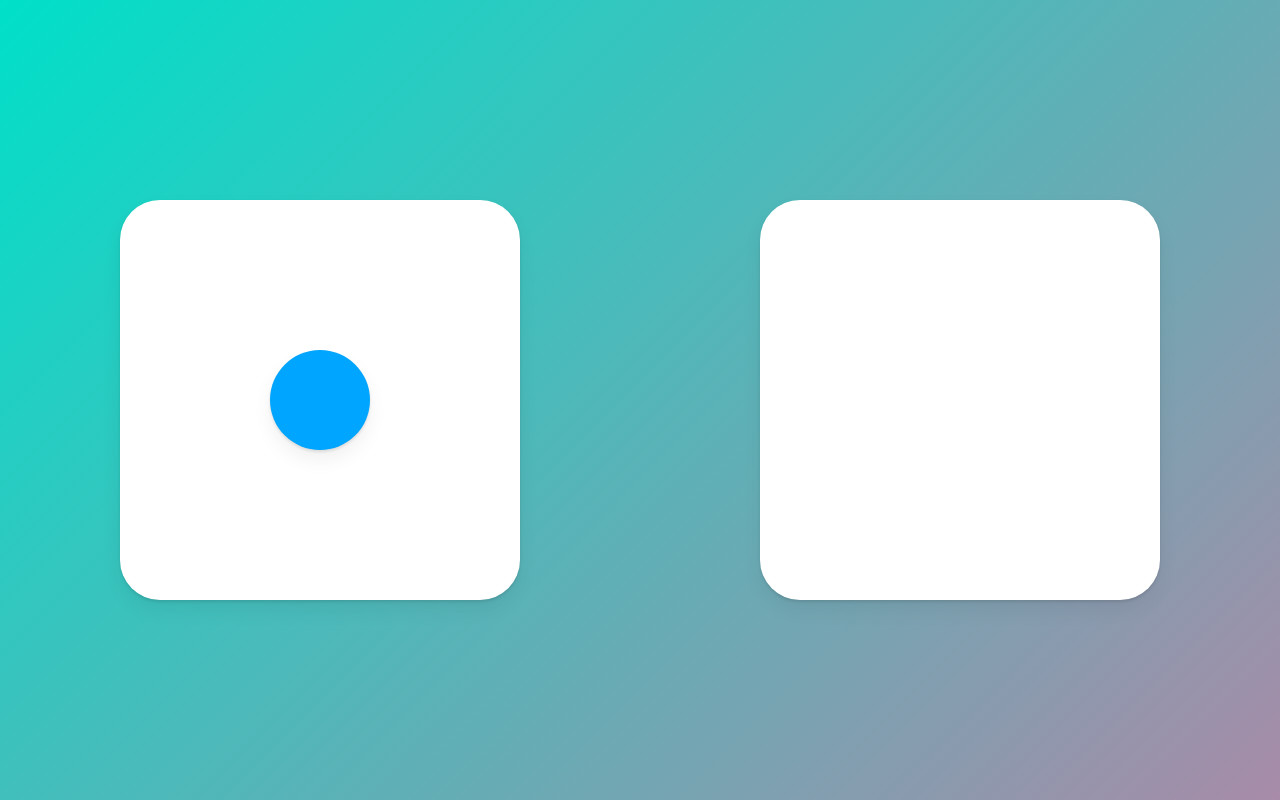
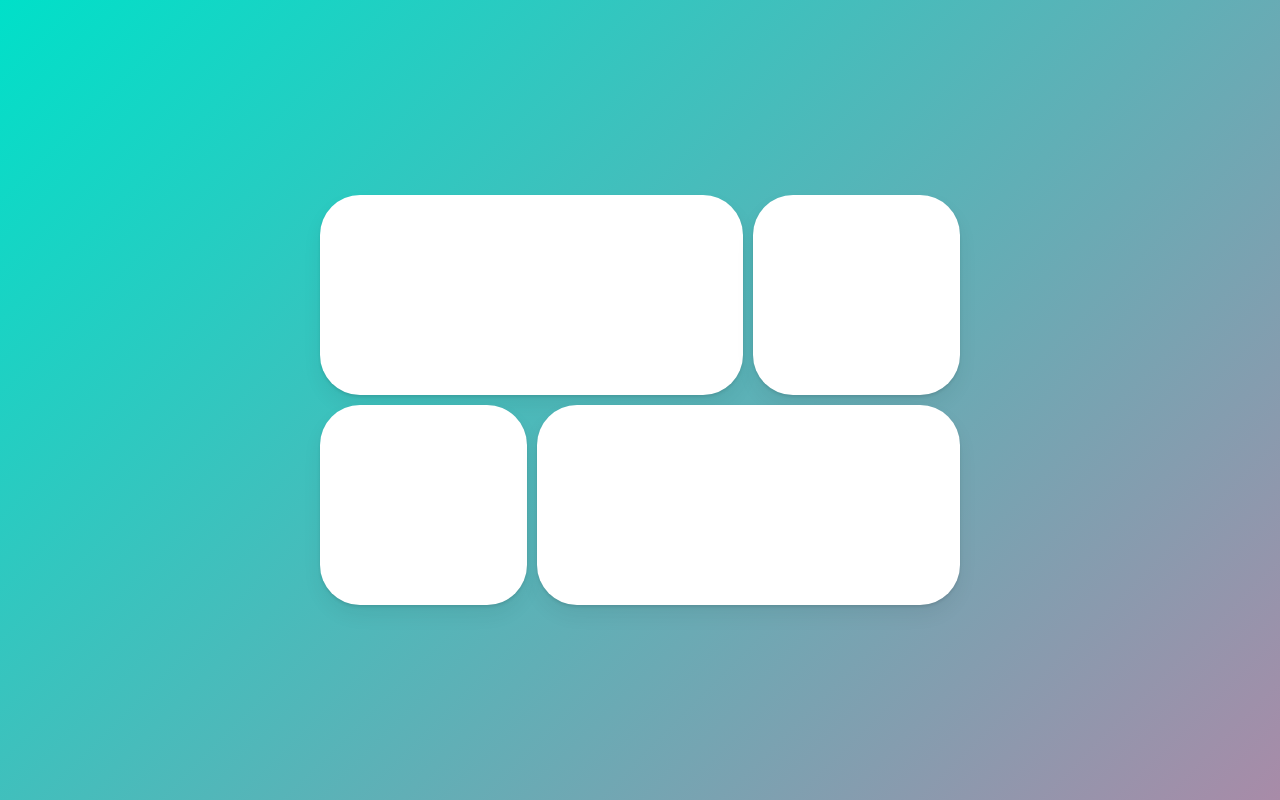
Before and after one commit to kihyeoon/react-masterclass, a React (Create React App) app: page / in a window 1280 px wide. Built offline with nearby package versions, Linux system fonts and the light colour scheme; a web font is replaced by a local one.

Commit message:
7.15 Final Project

```diff
--- a/src/App.tsx
+++ b/src/App.tsx
@@ -1,8 +1,8 @@
 import styled from "styled-components";
-import { motion } from "framer-motion";
+import { motion, AnimatePresence } from "framer-motion";
 import { useState } from "react";
 
-const Wrapper = styled(motion.div)`
+const Wrapper = styled.div`
   height: 100vh;
   width: 100vw;
   display: flex;
@@ -10,40 +10,61 @@ const Wrapper = styled(motion.div)`
   align-items: center;
 `;
 
+const Grid = styled.div`
+  display: grid;
+  grid-template-columns: repeat(3, 1fr);
+  width: 50vw;
+  gap: 10px;
+  div:first-child,
+  div:last-child {
+    grid-column: span 2;
+  }
+`;
+
 const Box = styled(motion.div)`
-  width: 400px;
-  height: 400px;
   background-color: rgba(255, 255, 255, 1);
   border-radius: 40px;
+  height: 200px;
+  box-shadow: 0 2px 3px rgba(0, 0, 0, 0.1), 0 10px 20px rgba(0, 0, 0, 0.06);
+`;
+
+const Overlay = styled(motion.div)`
+  width: 100%;
+  height: 100%;
+  position: absolute;
   display: flex;
   justify-content: center;
   align-items: center;
-  box-shadow: 0 2px 3px rgba(0, 0, 0, 0.1), 0 10px 20px rgba(0, 0, 0, 0.06);
 `;
 
-const Circle = styled(motion.div)`
-  background-color: #00a5ff;
-  height: 100px;
-  width: 100px;
-
-  box-shadow: 0 2px 3px rgba(0, 0, 0, 0.1), 0 10px 20px rgba(0, 0, 0, 0.06);
-`;
+const overlay = {
+  hidden: { backgroundColor: "rgba(0, 0, 0, 0)" },
+  visible: { backgroundColor: "rgba(0, 0, 0, 0.5)" },
+  exit: { backgroundColor: "rgba(0, 0, 0, 0)" },
+};
 
 function App() {
-  const [clicked, setClicked] = useState(false);
-  const toggleClicked = () => setClicked((prev) => !prev);
+  const [id, setId] = useState<null | string>(null);
   return (
-    <Wrapper onClick={toggleClicked}>
-      <Box>
-        {!clicked ? (
-          <Circle layoutId="circle" style={{ borderRadius: 50 }} />
+    <Wrapper>
+      <Grid>
+        {["1", "2", "3", "4"].map((n) => (
+          <Box onClick={() => setId(n)} key={n} layoutId={n} />
+        ))}
+      </Grid>
+      <AnimatePresence>
+        {id ? (
+          <Overlay
+            variants={overlay}
+            onClick={() => setId(null)}
+            initial="hidden"
+            animate="visible"
+            exit="exit"
+          >
+            <Box layoutId={id} style={{ width: 400, height: 200 }} />
+          </Overlay>
         ) : null}
-      </Box>
-      <Box>
-        {clicked ? (
-          <Circle layoutId="circle" style={{ borderRadius: 0, scale: 2 }} />
-        ) : null}
-      </Box>
+      </AnimatePresence>
     </Wrapper>
   );
 }
```
